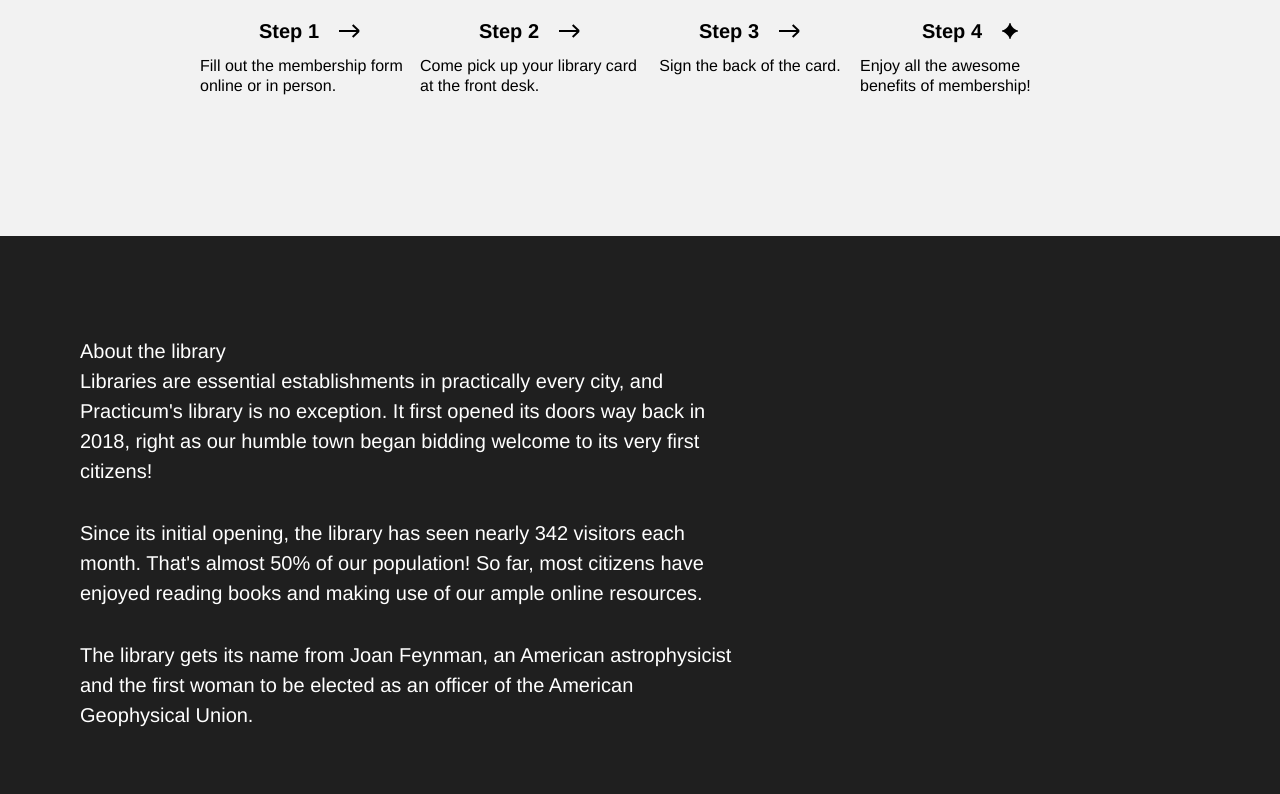
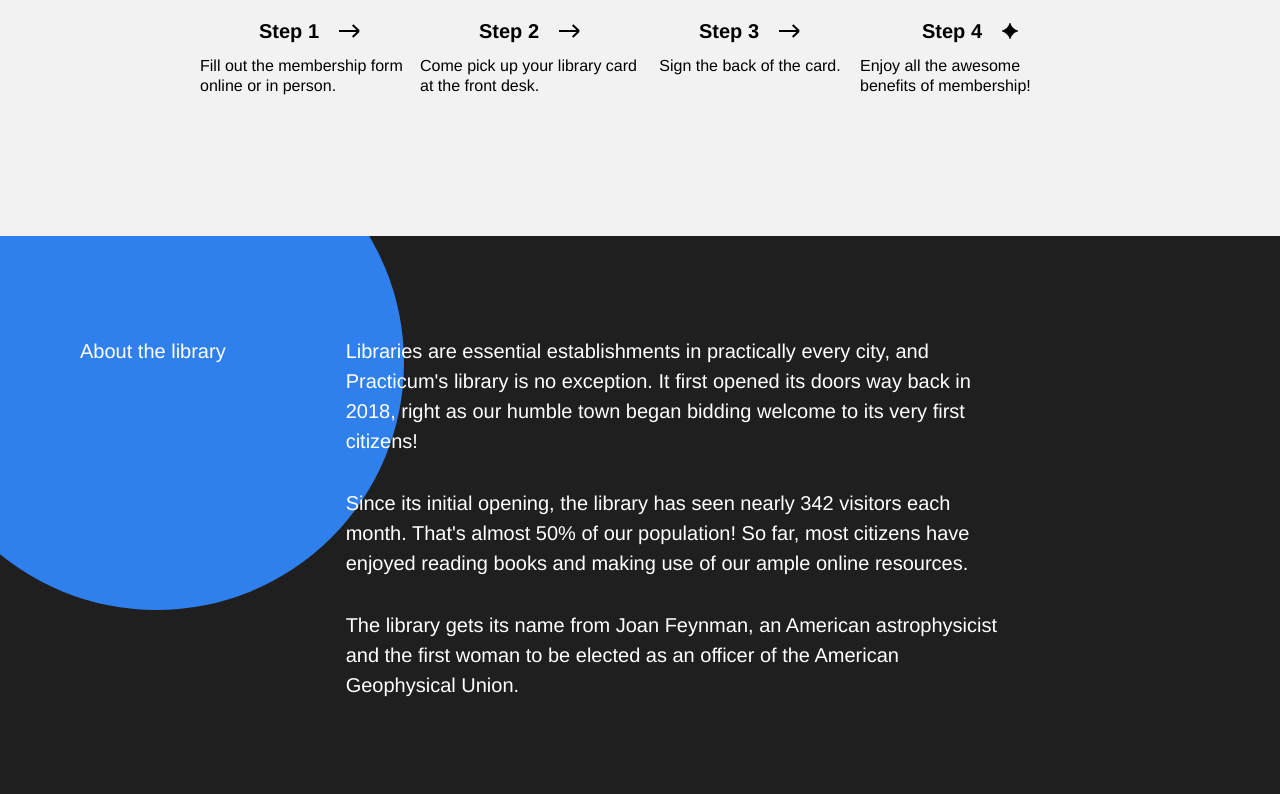
Before and after one commit to lmtraders59/web_project_1, a plain HTML site: page index.html in a window 1280 px wide. Shown: the part 3190-3984 px from the top of the page. Drawn offline with Linux system fonts and the light colour scheme.

Commit message:
5-3 update 9:36 pm

```diff
--- a/index.html
+++ b/index.html
@@ -297,7 +297,7 @@
               the American Geophysical Union.
             </p>
           </div>
-          <!-- <div class="about__circle"></div> -->
+          <div class="about__circle"></div>
         </div>
       </main>
       <footer class="footer">
--- a/styles/style.css
+++ b/styles/style.css
@@ -392,6 +392,8 @@
   overflow: hidden;
   position: relative;
   box-sizing: border-box;
+  display: flex;
+  gap: 120px;
 }
 
 .about__title {
@@ -412,6 +414,7 @@
   align-items: center;
   justify-content: center;
   gap: 32px;
+  z-index: 1;
 }
 
 .about__paragraph {
@@ -423,6 +426,10 @@
   width: 495px;
   height: 495px;
   border-radius: 50%;
+  position: absolute;
+  overflow: hidden;
+  top: -121px;
+  left: -91px;
 }
 
 .footer {
```
